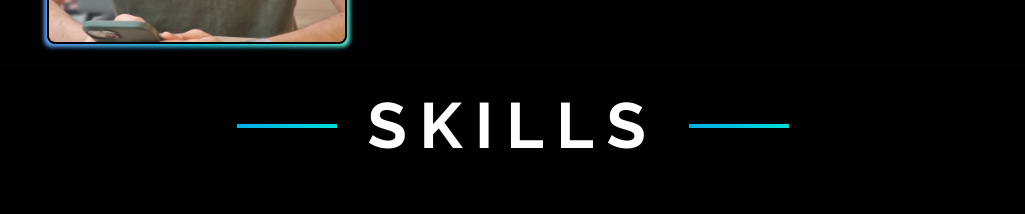
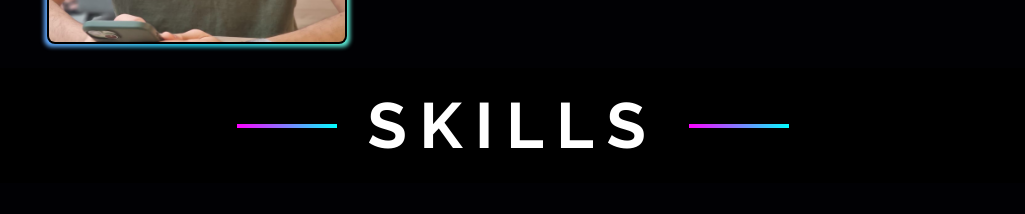
Before and after one commit to aneeshpatne/Personal-Portfolio, a Next.js app: page / in a window 1280 px wide. Shown: the part 1080-1294 px from the top of the page, without its empty margins (127-1152 px from the left). Built offline with nearby package versions, Linux system fonts and the light colour scheme.

Commit message:
feat: update gradient line animation in Skills component for improved visual effect

```diff
--- a/src/components/style/Skill.module.css
+++ b/src/components/style/Skill.module.css
@@ -14,9 +14,9 @@
 .gradientLine {
   height: 4px;
   width: 40%;
-  background: linear-gradient(90deg, #007cf0, #00dfd8);
+  background: linear-gradient(90deg, #ff00ff, #00ffff, #ff00ff);
   background-size: 200% 100%;
-  animation: moveGradient 2s infinite linear;
+  animation: moveGradient 3s ease infinite;
 }
 
 .text {
@@ -34,9 +34,12 @@
 
 @keyframes moveGradient {
   0% {
-    background-position: 0% 50%; /* Start position */
+    background-position: 0% 50%;
+  }
+  50% {
+    background-position: 100% 50%;
   }
   100% {
-    background-position: 100% 50%; /* End position */
+    background-position: 0% 50%;
   }
 }
```
